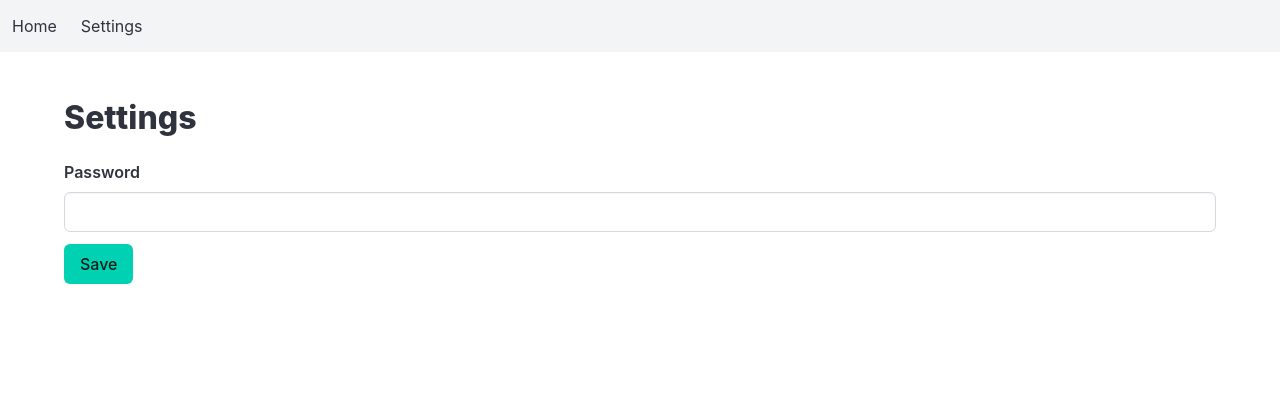
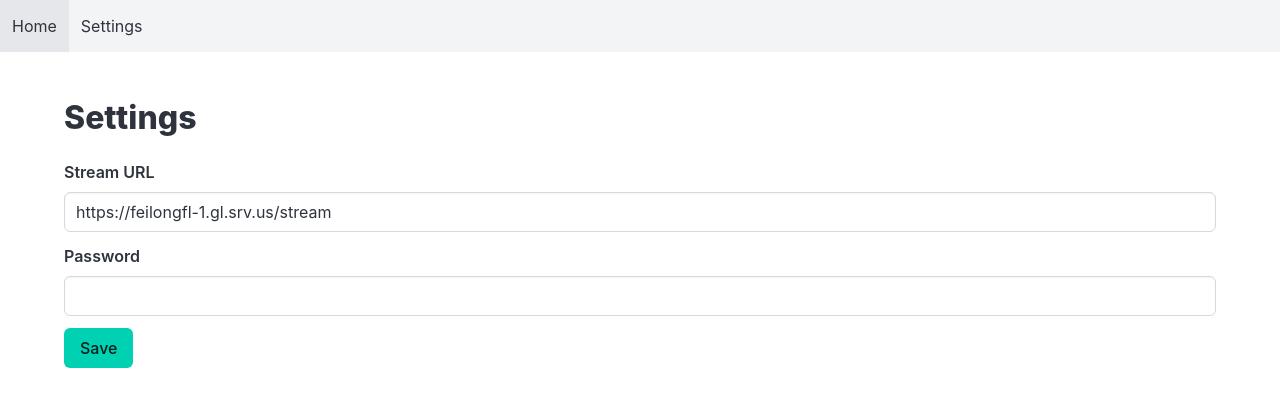
Before and after one commit to feilongfl/NewsWeb, a Vue app: page /#/settings in a window 1280 px wide. Shown: the top 406 px of the page. Built offline with nearby package versions, Linux system fonts and the light colour scheme.

Commit message:
Add configurable stream URL

```diff
--- /dev/null
+++ b/src/db.js
@@ -0,0 +1,12 @@
+import { openDB } from "idb";
+
+export const dbPromise = openDB("news-db", 1, {
+  upgrade(db) {
+    if (!db.objectStoreNames.contains("news")) {
+      db.createObjectStore("news", { keyPath: "id" });
+    }
+    if (!db.objectStoreNames.contains("settings")) {
+      db.createObjectStore("settings");
+    }
+  },
+});
--- a/src/views/Home.vue
+++ b/src/views/Home.vue
@@ -9,17 +9,10 @@
 
 <script setup>
 import { ref, onMounted } from "vue";
-import { openDB } from "idb";
+import { dbPromise } from "../db";
 import CryptoJS from "crypto-js";
 
 const items = ref([]);
-
-const dbPromise = openDB("news-db", 1, {
-  upgrade(db) {
-    db.createObjectStore("news", { keyPath: "id" });
-    db.createObjectStore("settings");
-  },
-});
 
 async function loadItems() {
   const db = await dbPromise;
@@ -31,11 +24,14 @@ async function loadItems() {
 async function connectStream() {
   const db = await dbPromise;
   const pwd = (await db.get("settings", "password")) || "";
+  const url =
+    (await db.get("settings", "streamUrl")) ||
+    "https://feilongfl-1.gl.srv.us/stream";
   const keyBytes = pwd
     ? CryptoJS.enc.Utf8.parse(pwd.padEnd(8, "\0").slice(0, 8))
     : null;
 
-  const resp = await fetch("https://feilongfl-1.gl.srv.us/stream");
+  const resp = await fetch(url);
   const reader = resp.body.getReader();
   const decoder = new TextDecoder();
   let buf = "";
--- a/src/views/Settings.vue
+++ b/src/views/Settings.vue
@@ -1,6 +1,12 @@
 <template>
   <div class="container">
     <h1 class="title">Settings</h1>
+    <div class="field">
+      <label class="label">Stream URL</label>
+      <div class="control">
+        <input class="input" v-model="streamUrl" type="text" />
+      </div>
+    </div>
     <div class="field">
       <label class="label">Password</label>
       <div class="control">
@@ -17,26 +23,24 @@
 
 <script setup>
 import { ref, onMounted } from "vue";
-import { openDB } from "idb";
+import { dbPromise } from "../db";
 
 const pwd = ref("");
-const dbPromise = openDB("news-db", 1, {
-  upgrade(db) {
-    db.createObjectStore("news", { keyPath: "id" });
-    db.createObjectStore("settings");
-  },
-});
+const streamUrl = ref("https://feilongfl-1.gl.srv.us/stream");
 
 onMounted(async () => {
   const db = await dbPromise;
   const saved = await db.get("settings", "password");
   if (saved) pwd.value = saved;
+  const url = await db.get("settings", "streamUrl");
+  if (url) streamUrl.value = url;
 });
 
 async function save() {
   const db = await dbPromise;
   const tx = db.transaction("settings", "readwrite");
   tx.store.put(pwd.value, "password");
+  tx.store.put(streamUrl.value, "streamUrl");
   await tx.done;
   alert("saved");
 }
```
